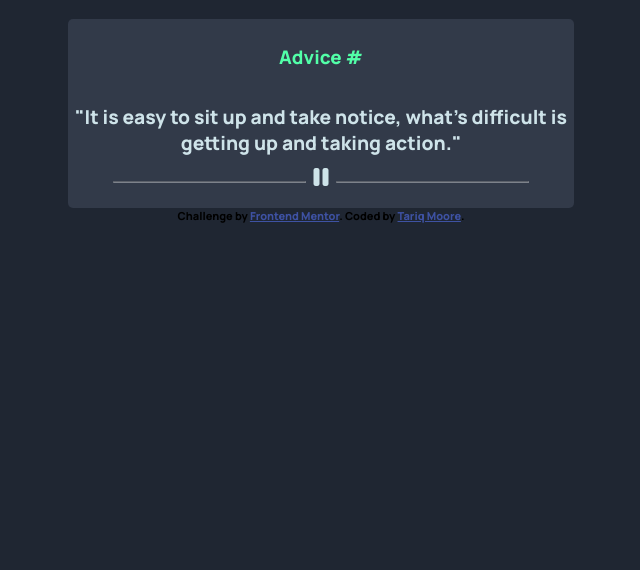
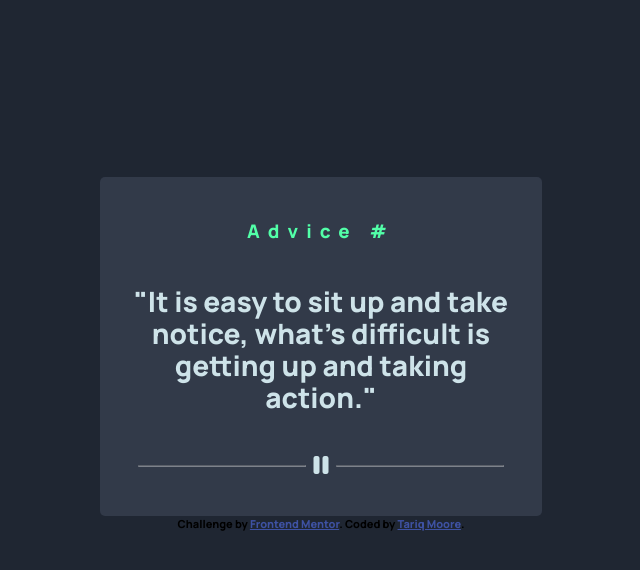
Before and after one commit to KiddKazz/Advice-Generator, a plain HTML site: page index.html in a window 1280 px wide. Shown: the whole page, without its empty margins (319-959 px from the left). Drawn offline with Linux system fonts and the light colour scheme.

Commit message:
adjusted text size and spacing

```diff
--- a/index.html
+++ b/index.html
@@ -22,8 +22,9 @@
 
 </head>
 <body>
-  <div class="wrapper">
+  <div class="container">
     <main class="adviceCard">
+      <section class="cardContent">
         <h3 class="cardHeader">Advice #<!-- Advice ID goes here --></h3>
 
         <p class="cardText lightCyan">"It is easy to sit up and take notice, what's difficult is getting up and taking action.<!--API call text goes into here-->"</p>
@@ -32,7 +33,7 @@
           <i class="fa-solid fa-pause fa-xl lightCyan"></i>
           <hr class="cardLine">
         </section>
-
+      </section>
     </main>
   </div>
 
--- a/styles.css
+++ b/styles.css
@@ -2,6 +2,7 @@ body {
     background-color: hsl(218, 23%, 16%);
     font-family: 'Manrope', sans-serif;
     text-align: center;
+    height: 100svb;
 
 }
 
@@ -14,32 +15,36 @@ h3 {
     color: hsl(193, 38%, 86%);
 }
 
-.wrapper {
-
+.container {
+    margin: auto;
+    width: 35%;
 }
 /*Card Classes*/
 .adviceCard {
-    margin: auto;
-    width: 40%;
+    margin: 40% auto auto auto;
     background-color: hsl(217, 19%, 24%);
     border-radius: 5px;
 }
+.cardContent {
+    padding: 5% 0;
+}
 .cardHeader {
-    padding: 5% 0 3% 0;
+    letter-spacing: .5rem;
 }
 .cardText {
-    width: auto;
-    margin: auto;
-    font-size: 1.2rem;
+    padding: 3% 7%;
+    font-size: 1.75rem;
+    line-height: 2rem;
+    overflow-wrap: break-word;
 }
 .cardLine {
     display: inline-block;
     width: 40%; /*<hr> line width*/
-    margin: 0 1%;
+    margin: 1% ;
     opacity: 0.4;
 }
 .cardBottom {
-    padding: 2% 3% 4% 3%;
+    padding: 0 3% 4% 3%;
 }
 .attribution {
     font-size: 11px;
```
Lines whose indentation alone changed are shown as unchanged.
